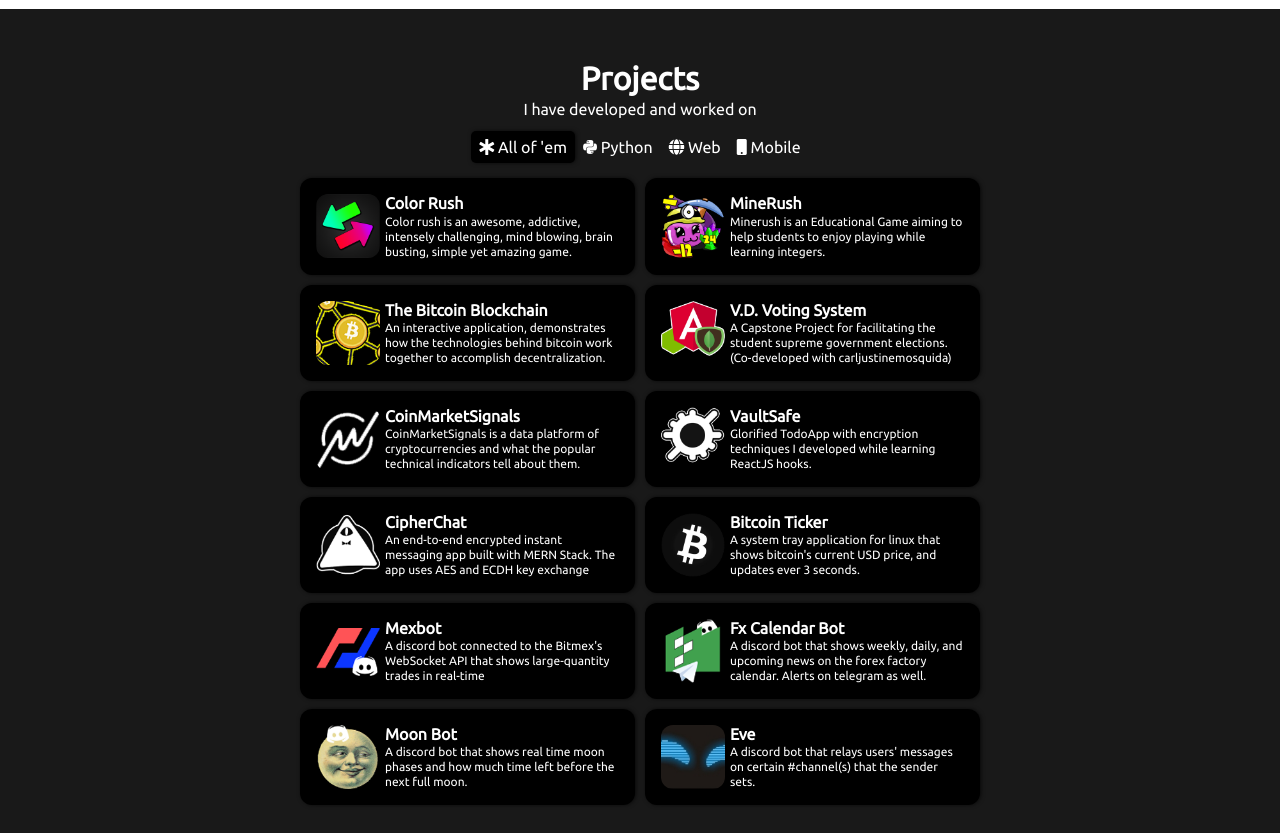
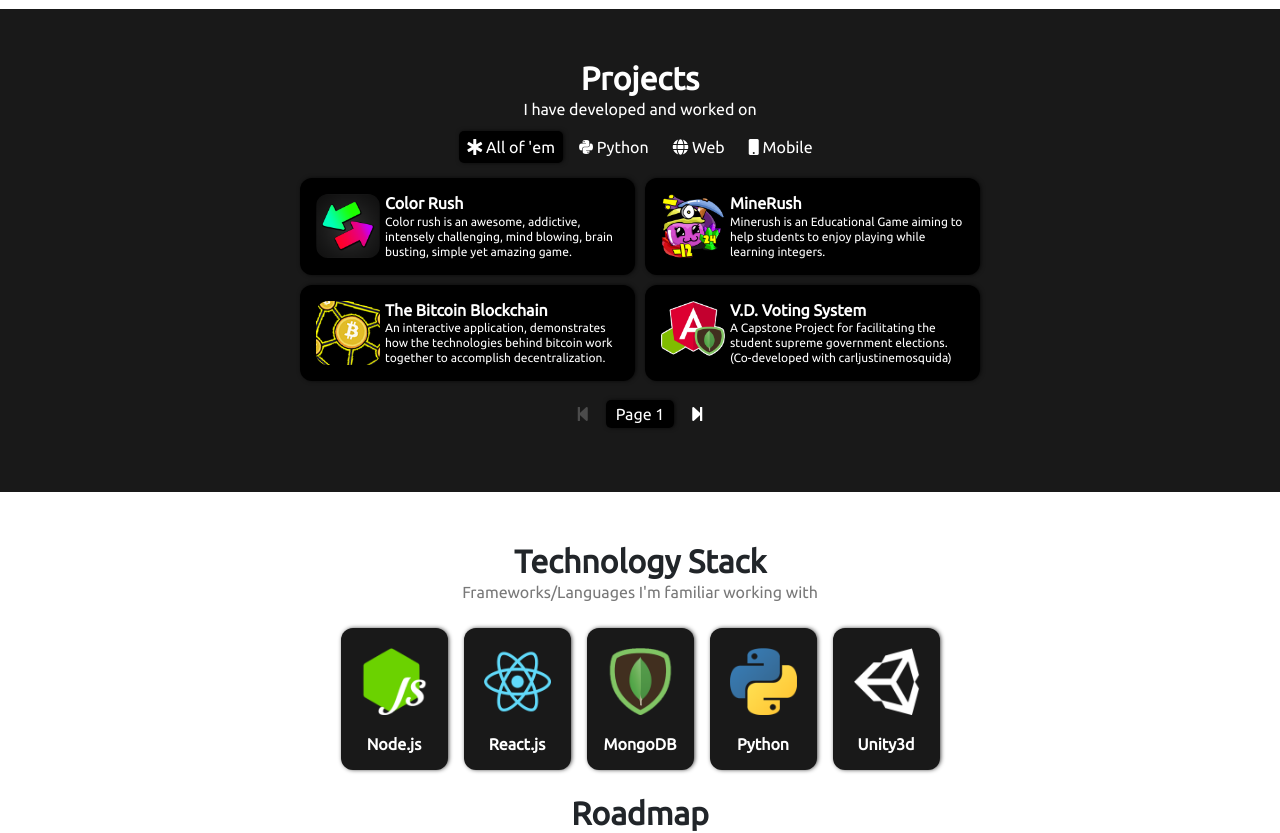
Before and after one commit to Dwyte/portfolio-website, a React (Create React App) app: page / in a window 1280 px wide. Shown: the part 560-1393 px from the top of the page. Built offline with nearby package versions, Linux system fonts and the light colour scheme.

Commit message:
Added Pagination, and New Demo Links

```diff
--- a/package.json
+++ b/package.json
@@ -16,6 +16,7 @@
   "scripts": {
     "start": "react-scripts start",
     "build": "react-scripts build",
+    "push": "cp -r -f build/* ../Dwyte.github.io/ && cd ../Dwyte.github.io && git add . && git commit -m \"Trigger Rebuild\" && git push",
     "test": "react-scripts test",
     "eject": "react-scripts eject"
   },
--- /dev/null
+++ b/src/components/Pagination.jsx
@@ -0,0 +1,55 @@
+import React from "react";
+import styled from "styled-components";
+
+const PageList = styled.ul`
+  list-style-type: none;
+  padding: 0px !important;
+`;
+
+const PageNav = styled.i`
+  cursor: pointer;
+  color: ${({ disabled }) => disabled && "rgb(75, 75, 75)"};
+`;
+
+const Page = styled.li`
+  display: inline;
+  padding: 5px 10px;
+  border-radius: 5px;
+  box-shadow: 1px 0px 5px -1px #000;
+  cursor: pointer;
+  background: black;
+  color: white;
+`;
+
+const Pagination = ({
+  totalItems,
+  itemsPerPage,
+  activePage,
+  setActivePage
+}) => {
+  const lastPage = Math.ceil(totalItems / itemsPerPage) - 1;
+
+  function handlePageChange(page) {
+    if (page > lastPage || page < 0) return;
+
+    setActivePage(page);
+  }
+
+  return (
+    <PageList className="mt-3">
+      <PageNav
+        className="fas fa-step-backward mx-2"
+        onClick={() => handlePageChange(activePage - 1)}
+        disabled={activePage === 0}
+      ></PageNav>
+      <Page className="mx-2">Page {activePage + 1}</Page>
+      <PageNav
+        className="fas fa-step-forward mx-2"
+        onClick={() => handlePageChange(activePage + 1)}
+        disabled={activePage === lastPage}
+      ></PageNav>
+    </PageList>
+  );
+};
+
+export default Pagination;
--- a/src/components/Projects/ProjNav.jsx
+++ b/src/components/Projects/ProjNav.jsx
@@ -9,7 +9,7 @@ const NavItem = styled.li`
     color: white !important;
 
     @media only screen and (max-width: 600px) {
-      padding: 0.12rem 0.32rem;
+      padding: 0.15rem 0.32rem;
       font-size: 14px;
     }
 
@@ -23,18 +23,19 @@ const NavItem = styled.li`
   }
 `;
 
-const ProjNav = ({ filters, filterIndex, setFilter }) => {
+const ProjNav = ({ filters, filterIndex, setFilter, resetPagination }) => {
   return (
     <ul className="nav justify-content-center">
       {filters.map(filter => (
         <NavItem
           key={filters.indexOf(filter)}
-          className="nav-item"
+          className="nav-item mx-1"
           isActive={filters[filterIndex] === filter}
         >
           <div
             className="nav-link text-dark active"
             onClick={() => {
+              resetPagination();
               setFilter(filters.indexOf(filter));
             }}
           >
--- a/src/components/Projects/Project.jsx
+++ b/src/components/Projects/Project.jsx
@@ -21,7 +21,7 @@ const Project = ({ title, logo, description, projectUrl }) => {
       <Media className="media text-left p-3">
         <img src={logo} width={64} alt="..." />
         <div className="media-body">
-          <h6 className="mt-0">{title}</h6>
+          <h6>{title}</h6>
           {description}
         </div>
       </Media>
--- a/src/components/Projects/Projects.jsx
+++ b/src/components/Projects/Projects.jsx
@@ -7,6 +7,7 @@ import underDevImg from "../../assets/projects/development.jpg";
 import _ from "lodash";
 import getProjects from "../../services/projects";
 import Container from "../_Styled/Container";
+import Pagination from "../Pagination";
 
 const projects = getProjects();
 
@@ -30,6 +31,7 @@ const Projects = () => {
       filterMethod: ({ type }) => type === "mobile"
     }
   ];
+  const [activePage, setActivePage] = useState(0);
 
   function sliceArrayIntoGroups(arr, size) {
     var step = 0,
@@ -58,6 +60,13 @@ const Projects = () => {
     });
   }
 
+  // Paginate Projects
+  const filteredProjectsCopy = [...filteredProjects]
+  const paginatedProjects = [];
+  while (filteredProjectsCopy.length !== 0) {
+    paginatedProjects.push(filteredProjectsCopy.splice(0, 4));
+  }
+
   return (
     <Section isDark={true}>
       <Container id="projects">
@@ -70,9 +79,17 @@ const Projects = () => {
           filters={filters}
           filterIndex={filterIndex}
           setFilter={setFilter}
+          resetPagination={() => setActivePage(0)}
         />
 
-        <ProjGrid projectGroups={sliceArrayIntoGroups(filteredProjects, 2)} />
+        <ProjGrid projectGroups={sliceArrayIntoGroups(paginatedProjects[activePage], 2)} />
+
+        <Pagination
+          totalItems={filteredProjects.length}
+          itemsPerPage={4}
+          activePage={activePage}
+          setActivePage={setActivePage}
+        />
       </Container>
     </Section>
   );
--- a/src/components/TechStack/Tech.jsx
+++ b/src/components/TechStack/Tech.jsx
@@ -1,16 +1,31 @@
 import React from "react";
+import styled from "styled-components";
 import Anchor from "../_Styled/Anchor";
 import Badge from "../_Styled/Badge";
 
+const TechBadge = styled(Badge)`
+  display: inline-block;
+
+  @media only screen and (max-width: 600px) {
+    img {
+      width: 75px;
+    }
+
+    h6 {
+      font-size: 14px;
+    }
+  }
+`;
+
 const Tech = ({ img, title, url }) => {
   return (
-    <Badge className="m-2 p-3">
+    <TechBadge bgColor="rgb(25,25,25)" className="m-2 p-3">
       <Anchor target="_blank" rel="noopener noreferrer" href={url}>
-        <img className="mb-3 p-1" src={img} width={75} />
+        <img alt={title} className="mb-3 p-1" src={img} width={75} />
       </Anchor>
       <br />
       <h6>{title}</h6>
-    </Badge>
+    </TechBadge>
   );
 };
 
--- a/src/components/TechStack/TechStack.jsx
+++ b/src/components/TechStack/TechStack.jsx
@@ -1,5 +1,4 @@
 import React from "react";
-import styled from "styled-components";
 import Tech from "./Tech";
 import Section from "../_Styled/Section";
 import HeaderDesc from "../_Styled/HeaderDesc";
--- a/src/components/TitleLogo.jsx
+++ b/src/components/TitleLogo.jsx
@@ -77,14 +77,10 @@ const TitleLogo = () => {
         </p>
       </HeaderDesc>
 
-      <Anchor
-        type="button"
-        className="btn btn btn-primary"
-        target="_blank"
-        rel="noopener noreferrer"
-        href={Resume}
-      >
-        <i className="fas fa-file-download"></i> View Resume
+      <Anchor target="_blank" rel="noopener noreferrer" href={Resume}>
+        <button type="button" className="btn btn btn-primary">
+          <i className="fas fa-file-download"></i> View Resume
+        </button>
       </Anchor>
     </Section>
   );
--- a/src/components/_Styled/Anchor.js
+++ b/src/components/_Styled/Anchor.js
@@ -9,7 +9,9 @@ const Anchor = styled.a`
   }
 
   @media only screen and (max-width: 600px) {
-    font-size: 14px !important;
+    button {
+      font-size: 14px !important;
+    }
   }
 `;
 
--- a/src/components/_Styled/Badge.js
+++ b/src/components/_Styled/Badge.js
@@ -1,7 +1,6 @@
 import styled from "styled-components";
 
 const Badge = styled.div`
-  display: inline-block;
   color: white;
   background: ${({ bgColor }) => bgColor || "black"};
   border-radius: 12px;
--- a/src/services/projects.js
+++ b/src/services/projects.js
@@ -9,7 +9,7 @@ import btcticker from "../assets/projects/btc-ticker.png";
 import mexbot from "../assets/projects/mexbot.png";
 import fxbot from "../assets/projects/forexbot.png";
 import moonbot from "../assets/projects/moonbot.png";
-import evebot from "../assets/projects/evebot.jpeg"
+import evebot from "../assets/projects/evebot.jpeg";
 
 export default function getProjects() {
   return [
@@ -54,7 +54,7 @@ export default function getProjects() {
       type: "webapp",
       description:
         "CoinMarketSignals is a data platform of cryptocurrencies and what the popular technical indicators tell about them.",
-        projectUrl: "https://coinmarketsignals.netlify.com"
+      projectUrl: "https://coinmarketsignals.netlify.com"
     },
     {
       title: "VaultSafe",
@@ -62,7 +62,7 @@ export default function getProjects() {
       type: "webapp",
       description:
         "Glorified TodoApp with encryption techniques I developed while learning ReactJS hooks.",
-        projectUrl: "https://vaultsafe.herokuapp.com"
+      projectUrl: "https://vaultsafe.herokuapp.com"
     },
     {
       title: "CipherChat",
@@ -70,7 +70,7 @@ export default function getProjects() {
       type: "webapp",
       description:
         "An end-to-end encrypted instant messaging app built with MERN Stack. The app uses AES and ECDH key exchange",
-        projectUrl: "https://cipherchat.herokuapp.com"
+      projectUrl: "https://cipherchat.herokuapp.com"
     },
     {
       title: "Bitcoin Ticker",
@@ -78,14 +78,15 @@ export default function getProjects() {
       type: "python3",
       description:
         "A system tray application for linux that shows bitcoin's current USD price, and updates ever 3 seconds.",
-        projectUrl: "https://www.youtube.com/watch?v=CigorCz_3S0"
+      projectUrl: "https://www.youtube.com/watch?v=CigorCz_3S0"
     },
     {
       title: "Mexbot",
       logo: mexbot,
       type: "python3",
       description:
-        "A discord bot connected to the Bitmex's WebSocket API that shows large-quantity trades in real-time"
+        "A discord bot connected to the Bitmex's WebSocket API that shows large-quantity trades in real-time",
+      projectUrl: "https://www.youtube.com/watch?v=P6hu8tYKYd0"
     },
     {
       title: "Fx Calendar Bot",
@@ -99,14 +100,16 @@ export default function getProjects() {
       logo: moonbot,
       type: "python3",
       description:
-        "A discord bot that shows real time moon phases and how much time left before the next full moon."
+        "A discord bot that shows real time moon phases and how much time left before the next full moon.",
+      projectUrl: "https://www.youtube.com/watch?v=aRsmAD_buSw"
     },
     {
       title: "Eve",
       logo: evebot,
       type: "python3",
       description:
-        "A discord bot that relays users' messages on certain #channel(s) that the sender sets."
+        "A discord bot that relays users' messages on certain #channel(s) that the sender sets.",
+      projectUrl: "https://www.youtube.com/watch?v=Ye-N72SbFgw"
     }
   ];
 }
```
